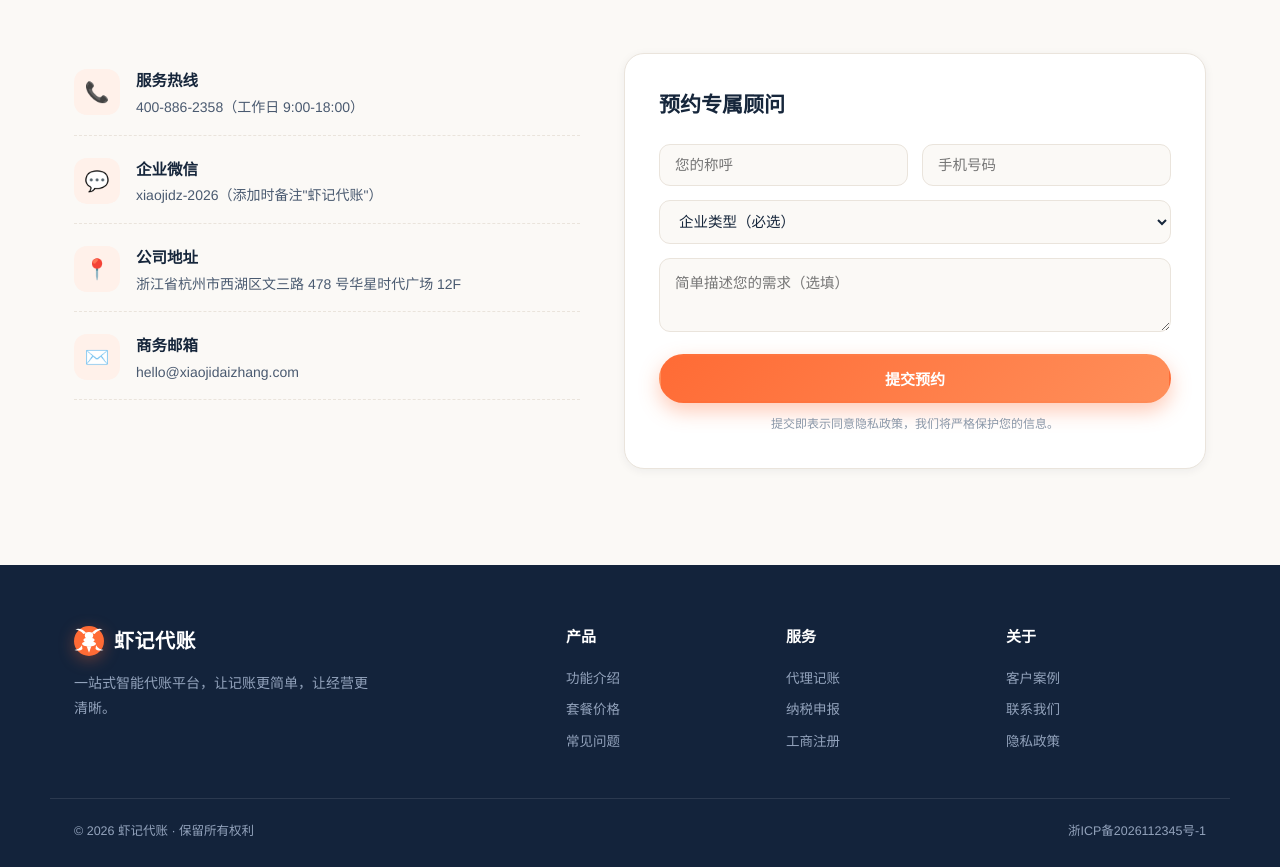
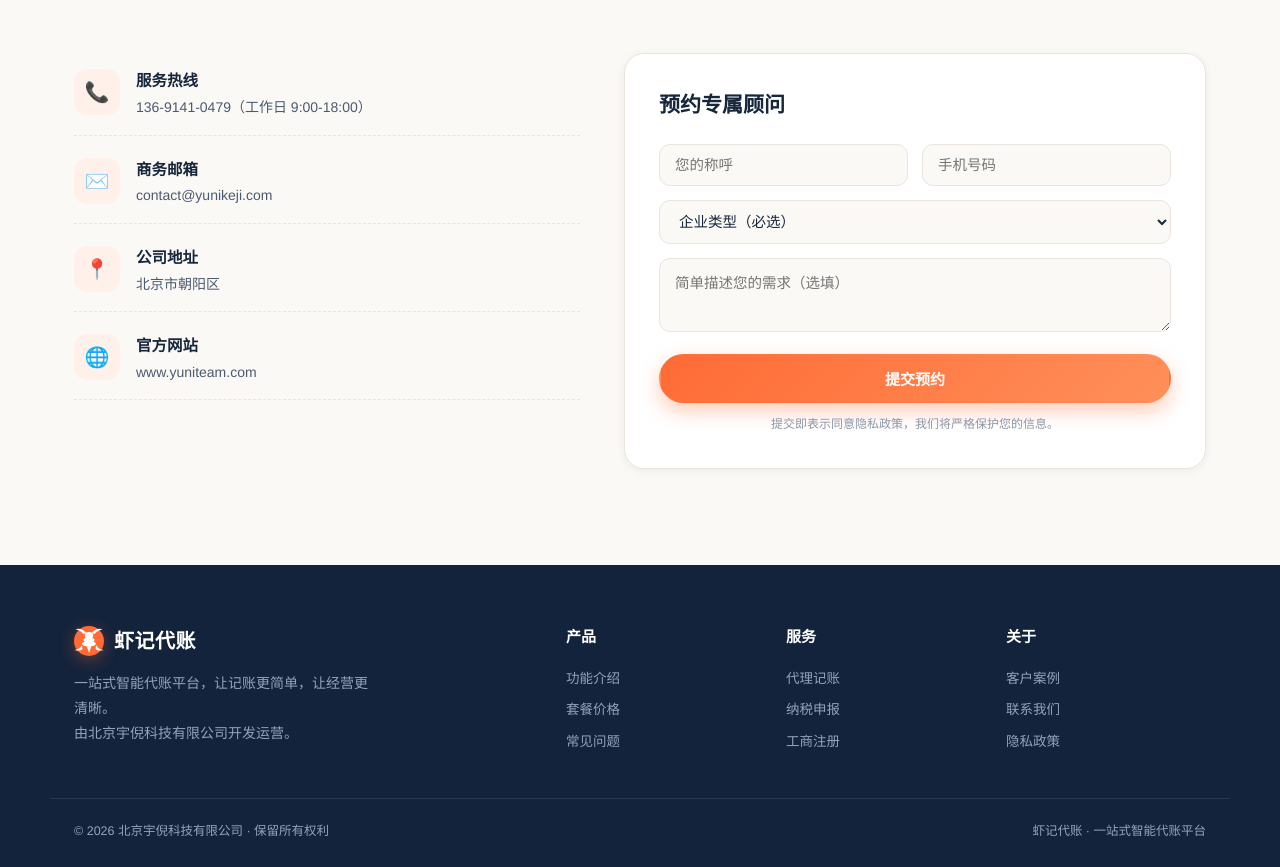
Before and after one commit to Yuren0312/xiaji-daizhang, a plain HTML site: page index.html in a window 1280 px wide. Shown: the part 5641-6508 px from the top of the page. Drawn offline with Linux system fonts and the light colour scheme.

Commit message:
site: update with yuniteam real company info

```diff
--- a/index.html
+++ b/index.html
@@ -355,10 +355,10 @@
     </div>
     <div class="contact-grid">
       <div class="contact-info">
-        <div class="c-item"><span class="c-ico">📞</span><div><b>服务热线</b><p>400-886-2358（工作日 9:00-18:00）</p></div></div>
-        <div class="c-item"><span class="c-ico">💬</span><div><b>企业微信</b><p>xiaojidz-2026（添加时备注"虾记代账"）</p></div></div>
-        <div class="c-item"><span class="c-ico">📍</span><div><b>公司地址</b><p>浙江省杭州市西湖区文三路 478 号华星时代广场 12F</p></div></div>
-        <div class="c-item"><span class="c-ico">✉️</span><div><b>商务邮箱</b><p>hello@xiaojidaizhang.com</p></div></div>
+        <div class="c-item"><span class="c-ico">📞</span><div><b>服务热线</b><p>136-9141-0479（工作日 9:00-18:00）</p></div></div>
+        <div class="c-item"><span class="c-ico">✉️</span><div><b>商务邮箱</b><p>contact@yunikeji.com</p></div></div>
+        <div class="c-item"><span class="c-ico">📍</span><div><b>公司地址</b><p>北京市朝阳区</p></div></div>
+        <div class="c-item"><span class="c-ico">🌐</span><div><b>官方网站</b><p>www.yuniteam.com</p></div></div>
       </div>
       <form class="contact-form" id="contactForm">
         <h3>预约专属顾问</h3>
@@ -405,17 +405,17 @@
         </span>
         <span class="brand-name">虾记代账</span>
       </a>
-      <p>一站式智能代账平台，让记账更简单，让经营更清晰。</p>
+      <p>一站式智能代账平台，让记账更简单，让经营更清晰。<br>由北京宇倪科技有限公司开发运营。</p>
     </div>
     <div class="footer-links">
       <div class="f-col"><h4>产品</h4><a href="#features">功能介绍</a><a href="#pricing">套餐价格</a><a href="#faq">常见问题</a></div>
       <div class="f-col"><h4>服务</h4><a href="#services">代理记账</a><a href="#services">纳税申报</a><a href="#services">工商注册</a></div>
-      <div class="f-col"><h4>关于</h4><a href="#cases">客户案例</a><a href="#contact">联系我们</a><a href="#">隐私政策</a></div>
+      <div class="f-col"><h4>关于</h4><a href="#cases">客户案例</a><a href="#contact">联系我们</a><a href="https://yuniteam.com/privacy-policy.html" target="_blank" rel="noopener">隐私政策</a></div>
     </div>
   </div>
   <div class="container footer-bottom">
-    <span>© 2026 虾记代账 · 保留所有权利</span>
-    <span>浙ICP备2026112345号-1</span>
+    <span>© 2026 北京宇倪科技有限公司 · 保留所有权利</span>
+    <span>虾记代账 · 一站式智能代账平台</span>
   </div>
 </footer>
 
```
